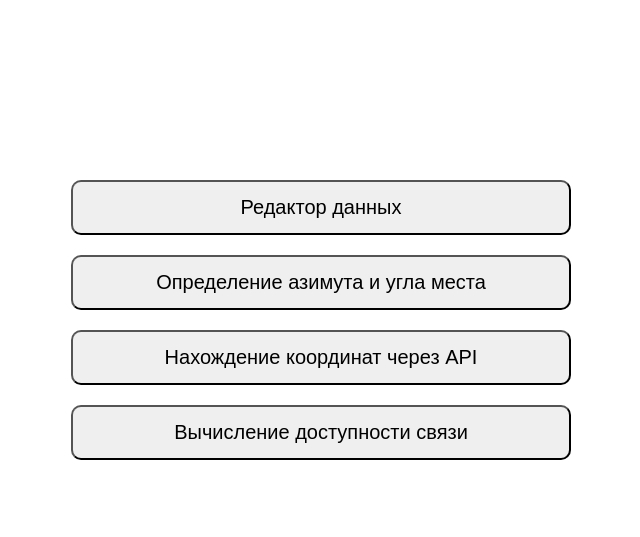
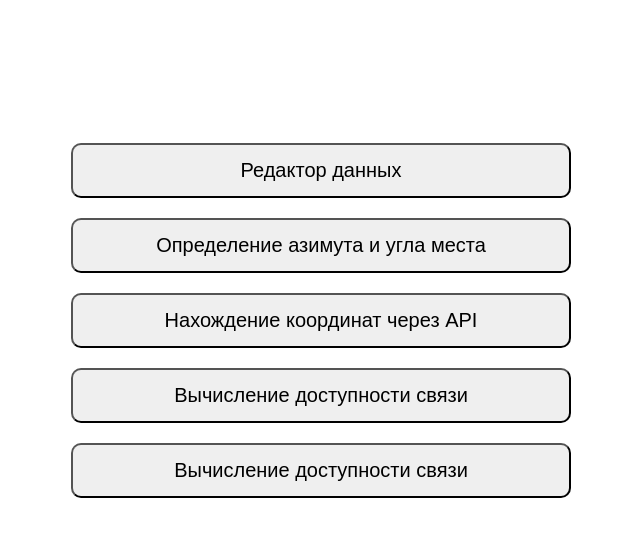
Before and after one commit to Aleksandrskm/SimpleTestFlask, a Flask app: page / in a window 1280 px wide. Shown: the part 75-612 px from the top of the page, without its empty margins (319-959 px from the left). Run offline with Flask 3, Linux system fonts and the light colour scheme.

Commit message:
Merge remote-tracking branch 'origin/master'
# Conflicts:
#	website/static/css/style.css
#	website/static/js/index.js
#	website/templates/base.html
#	website/templates/viewing_tables.html

```diff
--- a/website/templates/base.html
+++ b/website/templates/base.html
@@ -18,6 +18,7 @@
         <a href="/azimuth_and_elevation_angle"><button class="btn">Определение азимута и угла места</button></a>
         <a href="/get_coordinates"><button class="btn">Нахождение координат через API</button></a>
         <a href="/communication_availability"><button class="btn">Вычисление доступности связи</button></a>
+        <a href="/communication_availability"><button class="btn">Вычисление доступности связи</button></a>
     </main>
 
     {% endblock %}
```
